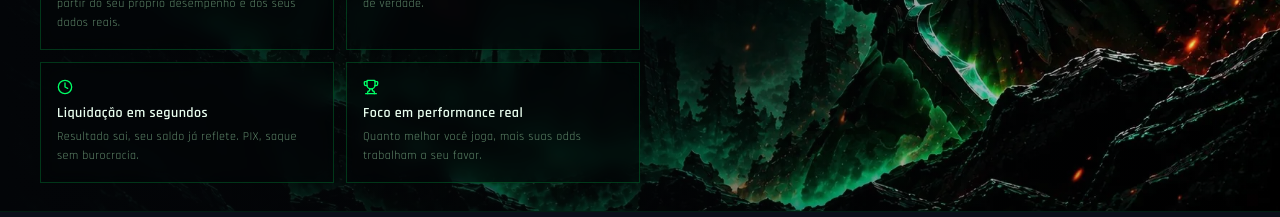
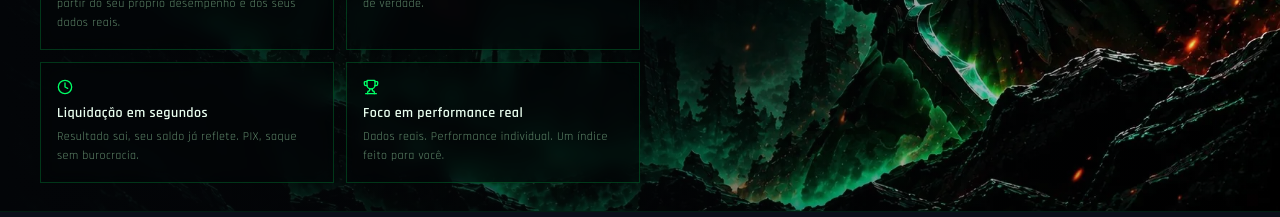
Before and after one commit to IgorSiqueira/playmoney, a Next.js app: page / in a window 1280 px wide. Shown: the part 1800-2017 px from the top of the page. Built offline with nearby package versions, Linux system fonts and the light colour scheme.

Commit message:
feat(landing): atualizar descrição do card 'Foco em performance real'

```diff
--- a/src/app/page.tsx
+++ b/src/app/page.tsx
@@ -38,7 +38,7 @@ const benefits = [
   { icon: TrendingUp, title: "Índice de Performance individual", desc: "Nada de tabela fixa. Seu índice é calculado a partir do seu próprio desempenho e dos seus dados reais." },
   { icon: Users, title: "Comunidade de jogadores reais", desc: "Sem bots, sem manipulação. Só gente que joga de verdade." },
   { icon: Clock, title: "Liquidação em segundos", desc: "Resultado sai, seu saldo já reflete. PIX, saque sem burocracia." },
-  { icon: Trophy, title: "Foco em performance real", desc: "Quanto melhor você joga, mais suas odds trabalham a seu favor." },
+  { icon: Trophy, title: "Foco em performance real", desc: "Dados reais. Performance individual. Um índice feito para você." },
 ];
 
 const stats = [
```
